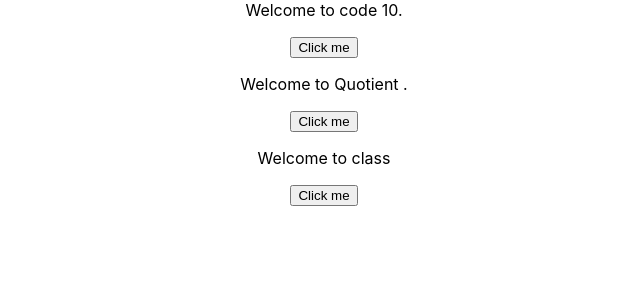
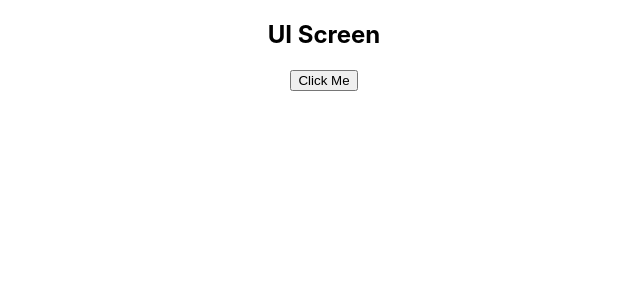
Before and after one commit to ankush1038/p1, a React (Create React App) app: page / in a window 1280 px wide. Shown: the top 300 px of the page, without its empty margins (316-956 px from the left). Built offline with nearby package versions, Linux system fonts and the light colour scheme.

Commit message:
Components Changed

```diff
--- a/src/App.tsx
+++ b/src/App.tsx
@@ -3,6 +3,8 @@ import logo from './logo.svg';
 import './App.css';
 import Greet from './Greet'
 import GreetClass from './GreetClass'
+import TextChange from './TextChange'
+import Home from './Components/Home';
 
 const clickHandler1 = () =>{
   alert("Handler1 clicked");
@@ -14,10 +16,13 @@ const clickHandler2 = () => {
 function App() {
   return (
     <div className="App">
-      <Greet myClick ={clickHandler1} value='code' data={10}></Greet>
+      {/* <Greet myClick ={clickHandler1} value='code' data={10}></Greet>
       <Greet myClick = {clickHandler2} value='Quotient'></Greet>
-      <GreetClass />
+      <GreetClass /> */}
       {/*<Greet /> */}
+
+      {/* <TextChange /> */}
+      <Home />
 
     </div>
   );
--- /dev/null
+++ b/src/Components/Home.tsx
@@ -0,0 +1,14 @@
+import React from 'react'
+
+const Home = () => {
+  return (
+
+      <main>
+        <h2> UI Screen</h2>
+        <button className='btn btn-warning'>Click Me</button>
+      </main>
+
+  )
+}
+
+export default Home
--- /dev/null
+++ b/src/TextChange.tsx
@@ -0,0 +1,24 @@
+import React, { Component } from 'react'
+type State = {
+    ch: String
+    counter: number
+}
+class TextChange extends Component<any,State> {
+     state = {counter : 0 , ch : ""}
+     change = (e: any) => {
+        this.setState({ ch: e.target.value } )
+        console.log(this.state);
+
+     }
+
+  render() {
+    return (
+      <div>
+        <input type = "text" placeholder='Enter Text' onChange={this.change}></input>
+        <div>{this.state.ch}</div>
+      </div>
+    )
+  }
+}
+
+export default TextChange
```
